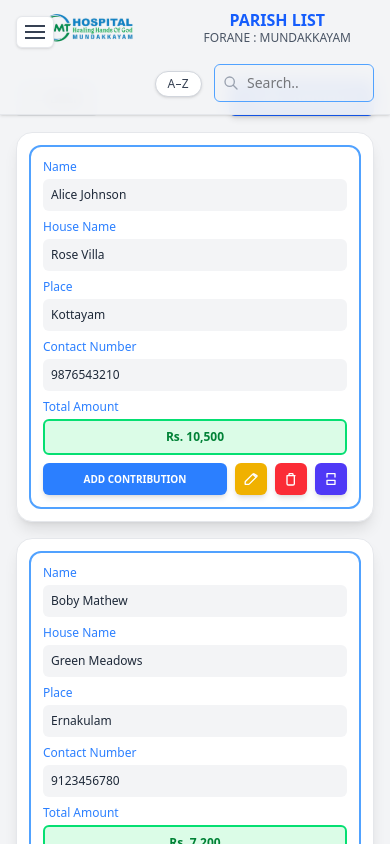
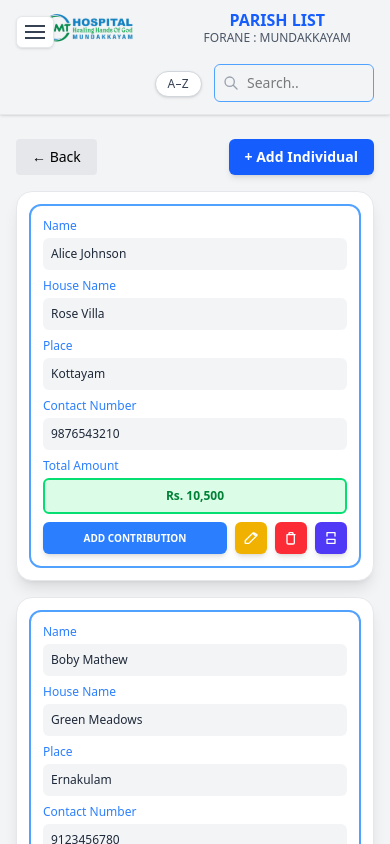
Before and after one commit to andrewsson6-beep/kply-dia-FE, a React (Vite) app: page /others in a window 390 px wide. Built offline with nearby package versions, Linux system fonts and the light colour scheme.

Commit message:
fixing list pages  layout for mobile device screens

```diff
--- a/src/components/layout/Header.jsx
+++ b/src/components/layout/Header.jsx
@@ -64,7 +64,10 @@ const Header = ({ onSelect, selectedLetter: controlledLetter }) => {
     }
   }, [showAlphabet, effectiveSelected]);
   return (
-    <header className="header bg-gray-100/95 backdrop-blur shadow-sm border-b border-gray-200 flex flex-wrap items-start justify-between gap-3 px-4 sm:px-6 pt-2 pb-3 fixed top-0 left-0 lg:left-64 right-0 z-40 transition-[left,width] duration-300">
+    <header
+      id="app-header"
+      className="header bg-gray-100/95 backdrop-blur shadow-sm border-b border-gray-200 flex flex-wrap items-start justify-between gap-3 px-4 sm:px-6 pt-2 pb-3 fixed top-0 left-0 lg:left-64 right-0 z-40 transition-[left,width] duration-300"
+    >
       {showAlphabet && (
         <div className="w-full order-1 flex justify-end pl-12 sm:pl-0">
           <div className="max-w-full">
--- a/src/components/pages/CommunityList.jsx
+++ b/src/components/pages/CommunityList.jsx
@@ -4,9 +4,11 @@ import CommunityCard from '../ui/CommunityCard';
 import Header from '../layout/Header';
 import Modal from '../ui/Modal';
 import CommunityForm from '../forms/CommunityForm';
+import useHeaderOffset from '../../hooks/useHeaderOffset';
 
 const CommunityList = () => {
   const [selectedLetter, setSelectedLetter] = useState(null);
+  const headerOffset = useHeaderOffset();
 
   const navigate = useNavigate();
 
@@ -54,7 +56,10 @@ const CommunityList = () => {
   };
 
   return (
-    <div className="bg-gray-100 min-h-full p-4">
+    <div
+      className="bg-gray-100 min-h-full p-4"
+      style={{ paddingTop: headerOffset }}
+    >
       <Header
         selectedLetter={selectedLetter}
         onSelect={ltr => {
@@ -63,7 +68,8 @@ const CommunityList = () => {
         }}
       />
 
-      <div className="max-w-7xl mx-auto mt-20">
+      {/* Removed hard-coded mt-20; header offset handled by container padding */}
+      <div className="max-w-7xl mx-auto">
         {/* Top bar with back + add button when list non-empty */}
         {filtered.length > 0 && (
           <div className="flex items-center justify-between mb-4">
--- a/src/components/pages/FamilyList.jsx
+++ b/src/components/pages/FamilyList.jsx
@@ -4,9 +4,11 @@ import Header from '../layout/Header';
 import Modal from '../ui/Modal';
 import FamilyForm from '../forms/FamilyForm';
 import ContributionForm from '../forms/ContributionForm';
+import useHeaderOffset from '../../hooks/useHeaderOffset';
 
 function FamilyList() {
   const [selectedLetter, setSelectedLetter] = useState(null);
+  const headerOffset = useHeaderOffset();
 
   const [families, setFamilies] = useState([
     {
@@ -114,7 +116,7 @@ function FamilyList() {
   );
 
   return (
-    <div>
+    <div style={{ paddingTop: headerOffset }}>
       <Header
         selectedLetter={selectedLetter}
         onSelect={ltr => {
@@ -123,7 +125,8 @@ function FamilyList() {
         }}
       />
 
-      <div className="p-4 md:p-6 mt-16">
+      {/* Header offset handled by parent padding; remove mt-16 */}
+      <div className="p-4 md:p-6">
         {filteredFamilies.length > 0 && (
           <div className="flex items-center justify-between mb-4">
             <button
--- a/src/components/pages/ForaneList.jsx
+++ b/src/components/pages/ForaneList.jsx
@@ -2,10 +2,12 @@ import React, { useState, useMemo } from 'react';
 import ChurchCard from '../ui/ChurchCard';
 import Header from '../layout/Header';
 import { useNavigate } from 'react-router-dom';
+import useHeaderOffset from '../../hooks/useHeaderOffset';
 
 const ForaneList = () => {
   const [selectedLetter, setSelectedLetter] = useState(null);
   const navigate = useNavigate();
+  const headerOffset = useHeaderOffset();
 
   const churches = useMemo(
     () => [
@@ -56,7 +58,7 @@ const ForaneList = () => {
   };
 
   return (
-    <div className="pt-28 p-6">
+    <div className="p-4 sm:p-6" style={{ paddingTop: headerOffset }}>
       <Header
         selectedLetter={selectedLetter}
         onSelect={ltr => {
@@ -80,7 +82,7 @@ const ForaneList = () => {
         </div>
       )}
 
-      <div className="space-y-6">
+      <div className="space-y-6 mt-2">
         {filtered.map(c => (
           <ChurchCard
             key={c.id}
--- a/src/components/pages/InstitutionList.jsx
+++ b/src/components/pages/InstitutionList.jsx
@@ -4,9 +4,11 @@ import Header from '../layout/Header';
 import Modal from '../ui/Modal';
 import InstitutionForm from '../forms/InstitutionForm';
 import ContributionForm from '../forms/ContributionForm';
+import useHeaderOffset from '../../hooks/useHeaderOffset';
 
 function InstitutionList() {
   const [selectedLetter, setSelectedLetter] = useState(null);
+  const headerOffset = useHeaderOffset();
 
   // Local sample data (would come from API)
   const [institutions, setInstitutions] = useState([
@@ -86,7 +88,7 @@ function InstitutionList() {
   };
 
   return (
-    <>
+    <div style={{ paddingTop: headerOffset }}>
       <Header
         selectedLetter={selectedLetter}
         onSelect={ltr => {
@@ -95,7 +97,8 @@ function InstitutionList() {
         }}
       />
       {/* Content wrapper: add enough top padding to clear fixed header height */}
-      <div className="max-w-7xl mx-auto px-4 pt-32 space-y-10">
+      {/* Header offset handled by outer wrapper padding */}
+      <div className="max-w-7xl mx-auto px-4 space-y-10">
         <div className="grid grid-cols-1 gap-8">
           {institutions.map(i => (
             <InstitutionCard
@@ -184,7 +187,7 @@ function InstitutionList() {
           </button>
         </div>
       </Modal>
-    </>
+    </div>
   );
 }
 
--- a/src/components/pages/OthersList.jsx
+++ b/src/components/pages/OthersList.jsx
@@ -4,9 +4,11 @@ import IndividualCard from '../ui/IndividualCard';
 import Modal from '../ui/Modal';
 import IndividualForm from '../forms/IndividualForm';
 import ContributionForm from '../forms/ContributionForm';
+import useHeaderOffset from '../../hooks/useHeaderOffset';
 
 const OthersList = () => {
   const [selectedLetter, setSelectedLetter] = useState(null);
+  const headerOffset = useHeaderOffset();
   const [individuals, setIndividuals] = useState([
     {
       id: 1,
@@ -104,13 +106,14 @@ const OthersList = () => {
   };
 
   return (
-    <div>
+    <div style={{ paddingTop: headerOffset }}>
       <Header
         selectedLetter={selectedLetter}
         onSelect={ltr => setSelectedLetter(ltr)}
       />
 
-      <div className="p-4 md:p-6 mt-16">
+      {/* Header offset handled by parent padding; remove mt-16 */}
+      <div className="p-4 md:p-6">
         {filtered.length > 0 && (
           <div className="flex items-center justify-between mb-4">
             <button
--- a/src/components/pages/ParishList.jsx
+++ b/src/components/pages/ParishList.jsx
@@ -2,16 +2,18 @@ import React from 'react';
 import ChurchCard from '../ui/ChurchCard';
 import { useNavigate } from 'react-router-dom';
 import Header from '../layout/Header';
+import useHeaderOffset from '../../hooks/useHeaderOffset';
 
 const ParishList = () => {
   const navigate = useNavigate();
+  const headerOffset = useHeaderOffset();
 
   const handleVisitParish = parishId => {
     navigate(`/parish/list/${parishId}/community/list`);
   };
 
   return (
-    <div className="pt-28 p-6">
+    <div className="p-4 sm:p-6" style={{ paddingTop: headerOffset }}>
       <Header onSelect={letter => console.log('Selected letter:', letter)} />
 
       <div className="space-y-6">
--- /dev/null
+++ b/src/hooks/useHeaderOffset.js
@@ -0,0 +1,30 @@
+import { useEffect, useState } from 'react';
+
+/**
+ * Returns a top padding value (in px) large enough to clear the fixed header.
+ * Recomputes on resize and when window is focused (simple heuristic).
+ */
+export default function useHeaderOffset(extra = 8) {
+  // extra small breathing room
+  const [offset, setOffset] = useState(120); // sensible default
+
+  useEffect(() => {
+    const compute = () => {
+      const el = document.getElementById('app-header');
+      if (el) {
+        const h = el.getBoundingClientRect().height;
+        // Ensure minimum 88px on very small devices
+        setOffset(h + extra + (h < 80 ? 16 : 0));
+      }
+    };
+    compute();
+    window.addEventListener('resize', compute);
+    window.addEventListener('focus', compute);
+    return () => {
+      window.removeEventListener('resize', compute);
+      window.removeEventListener('focus', compute);
+    };
+  }, [extra]);
+
+  return offset;
+}
```
